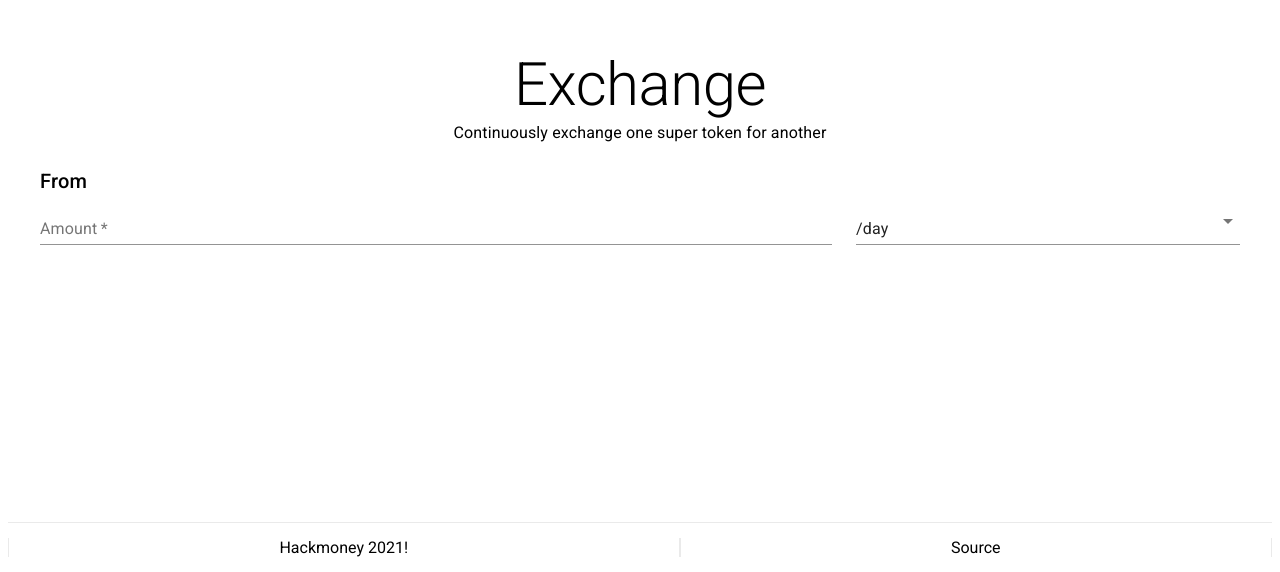
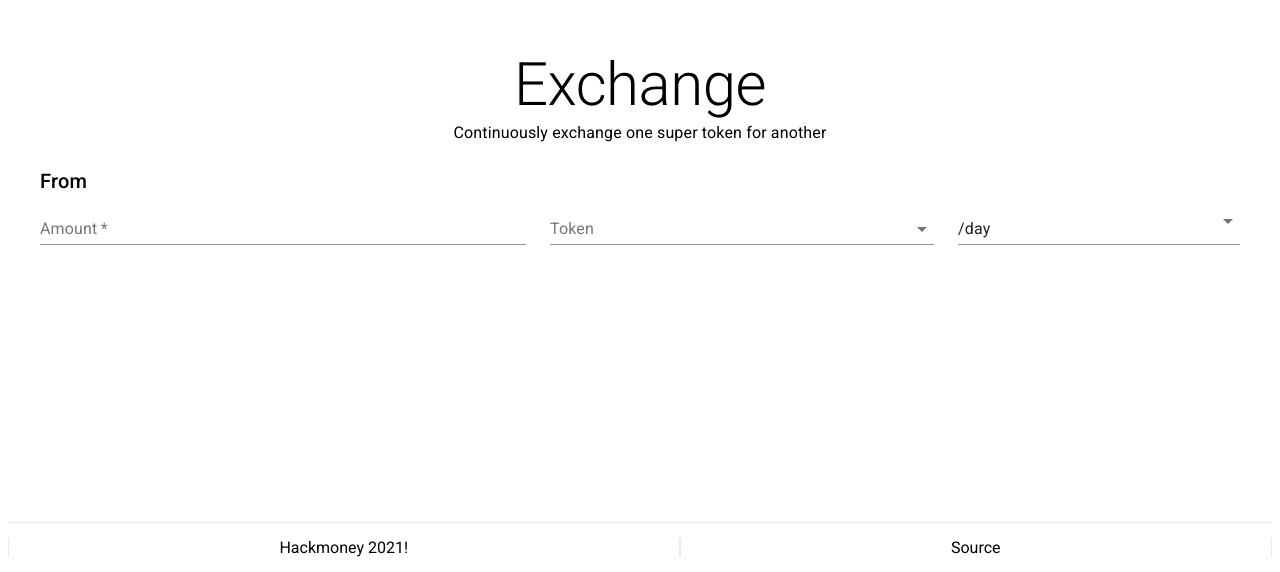
Before and after one commit to streamswap/streamswap, a Next.js app in the folder packages/exchange/: page /exchange in a window 1280 px wide. Shown: the part 228-800 px from the top of the page. Built offline with nearby package versions, Linux system fonts and the light colour scheme.

Commit message:
Combo box

```diff
--- a/packages/exchange/package.json
+++ b/packages/exchange/package.json
@@ -52,6 +52,7 @@
   },
   "dependencies": {
     "@material-ui/core": "^4.11.4",
+    "@material-ui/lab": "^4.0.0-alpha.58",
     "@streamtrade/core": "0.0.1",
     "@superfluid-finance/js-sdk": "^0.4.3",
     "ethers": "^5.3.1",
--- a/packages/exchange/pages/exchange.tsx
+++ b/packages/exchange/pages/exchange.tsx
@@ -8,20 +8,42 @@ import TextField from '@material-ui/core/TextField';
 import FormControlLabel from '@material-ui/core/FormControlLabel';
 import Checkbox from '@material-ui/core/Checkbox';
 import Grid from '@material-ui/core/Grid';
+import Autocomplete, { createFilterOptions } from '@material-ui/lab/Autocomplete';
+
+interface TokenDef {
+  readonly symbol: string;
+  readonly name?: string;
+  readonly decimals: number;
+}
+const placeholderTokens: TokenDef[] = [
+  { symbol: 'USDc', name: 'USDC', decimals: 6 },
+  { symbol: 'WETH', name: 'Wrapped Ether', decimals: 18 },
+];
 
 const Exchange = () => (
   <MainLayout title="Exchange">
     <T variant="h2">Exchange</T>
     <T variant="body1">Continuously exchange one super token for another</T>
 
+    <form className={styles.exchange}>
       <T variant="h6" className={styles.sectionHeading}>
         From
       </T>
       <Grid container spacing={3}>
-      <Grid item xs={12} sm={8}>
+        <Grid item xs={12} sm={5}>
           <TextField required id="fromAmount" label="Amount" fullWidth type="number" />
         </Grid>
         <Grid item xs={6} sm={4}>
+          <Autocomplete
+            options={placeholderTokens}
+            getOptionLabel={(o: TokenDef) => o.symbol}
+            filterOptions={createFilterOptions({ stringify: (o) => `${o.symbol} - ${o.name}` })}
+            renderInput={(params) => <TextField {...params} label="Token" />}
+            id="fromToken"
+            fullWidth
+          />
+        </Grid>
+        <Grid item xs={6} sm={3}>
           <Select id="from-rate-unit" defaultValue="d" fullWidth className={styles.selectInput}>
             <MenuItem value="s">/second</MenuItem>
             <MenuItem value="m">/minute</MenuItem>
@@ -39,6 +61,7 @@ const Exchange = () => (
 
       {/*  </Grid>*/}
       {/*</Grid>*/}
+    </form>
   </MainLayout>
 );
 
--- a/packages/exchange/styles/Exchange.module.css
+++ b/packages/exchange/styles/Exchange.module.css
@@ -1,5 +1,6 @@
 .exchange {
-
+    max-width: 1200px;
+    width: 100%;
 }
 
 .sectionHeading {
```
Also changed, not shown: 1 other file (tests, documents, lock files or other folders). Lines whose indentation alone changed are shown as unchanged.
